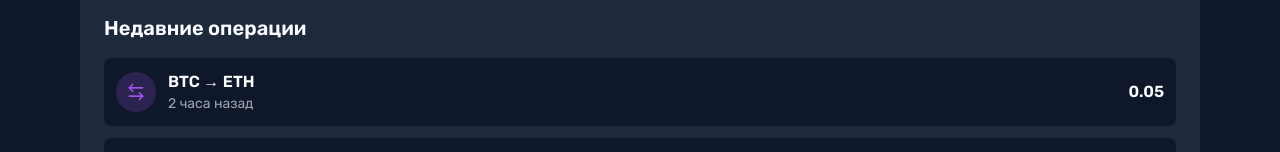
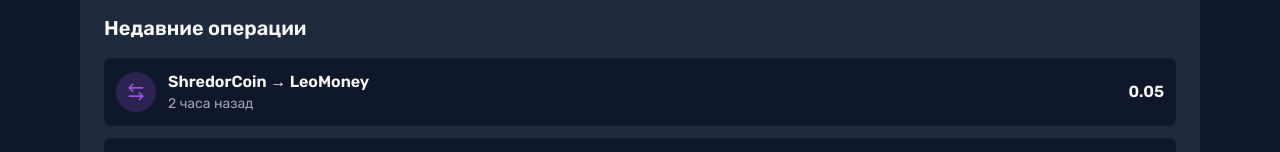
Before and after one commit to pr-poehali-dev/fake-crypto-exchange, a React (Vite) app: page / in a window 1280 px wide. Both pictures are taken after a click on the tab "Обмен". Shown: the part 646-798 px from the top of the page. Built offline with nearby package versions, Linux system fonts and the light colour scheme.

Commit message:
Обновление валютных пар крипты

```diff
--- a/src/pages/Index.tsx
+++ b/src/pages/Index.tsx
@@ -334,9 +334,9 @@ const Index = () => {
               <h3 className="text-xl font-semibold mb-4">Недавние операции</h3>
               <div className="space-y-3">
                 {[
-                  { type: 'swap', from: 'BTC', to: 'ETH', amount: '0.05', time: '2 часа назад' },
-                  { type: 'receive', coin: 'SOL', amount: '7.5', time: '5 часов назад' },
-                  { type: 'send', coin: 'BTC', amount: '0.02', time: '1 день назад' },
+                  { type: 'swap', from: 'BTC', to: 'ETH', fromName: 'ShredorCoin', toName: 'LeoMoney', amount: '0.05', time: '2 часа назад' },
+                  { type: 'receive', coin: 'SOL', coinName: 'TortleCoin', amount: '7.5', time: '5 часов назад' },
+                  { type: 'send', coin: 'BTC', coinName: 'ShredorCoin', amount: '0.02', time: '1 день назад' },
                 ].map((tx, idx) => (
                   <div key={idx} className="flex items-center justify-between p-3 bg-[#0F172A] rounded-lg">
                     <div className="flex items-center gap-3">
@@ -355,8 +355,8 @@ const Index = () => {
                       </div>
                       <div>
                         <p className="font-semibold">
-                          {tx.type === 'swap' ? `${tx.from} → ${tx.to}` :
-                           tx.type === 'receive' ? `Получено ${tx.coin}` : `Отправлено ${tx.coin}`}
+                          {tx.type === 'swap' ? `${tx.fromName} → ${tx.toName}` :
+                           tx.type === 'receive' ? `Получено ${tx.coinName}` : `Отправлено ${tx.coinName}`}
                         </p>
                         <p className="text-sm text-gray-400">{tx.time}</p>
                       </div>
```
